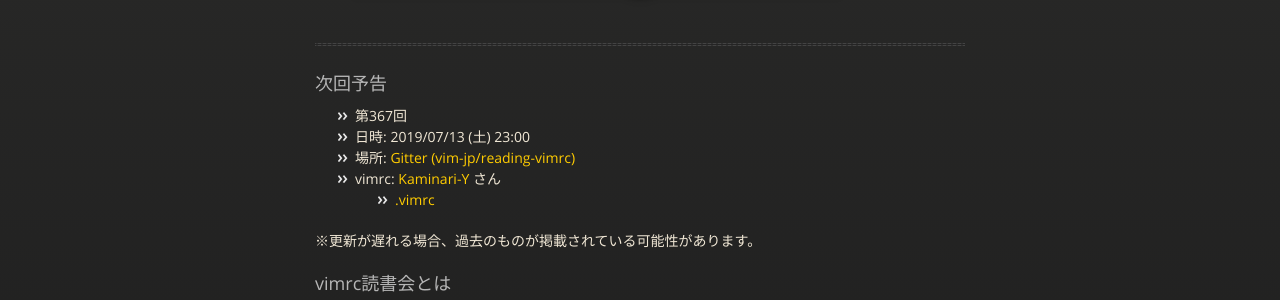
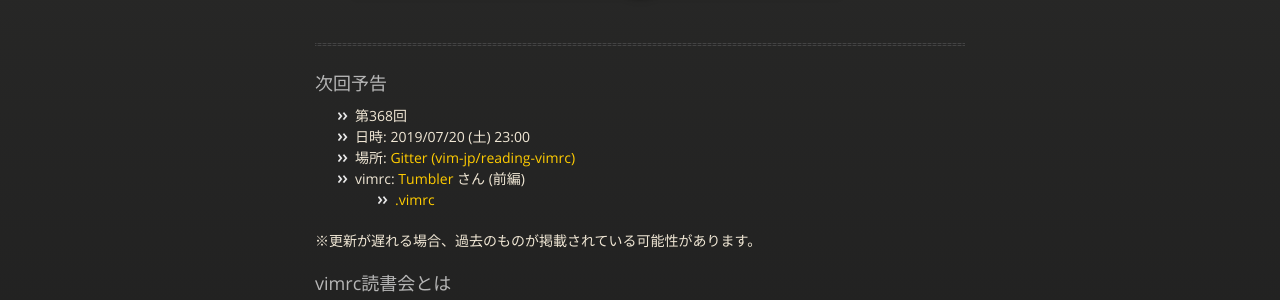
Before and after one commit to vim-jp/reading-vimrc, a Jekyll site: the page built from index.md, in a window 1280 px wide and 900 px high. Shown: the part 211-511 px from the top of the window. Built offline with Jekyll 4.4.1, drawn with Linux system fonts in a browser that asks for light colours; nearby versions of some CDN libraries.

Commit message:
Update the next information: #368 Tumbler

```diff
--- a/_data/next.yml
+++ b/_data/next.yml
@@ -1,11 +1,11 @@
-- id: 367
-  date: '2019-07-13 23:00'
+- id: 368
+  date: '2019-07-20 23:00'
   author:
-    name: Kaminari-Y
-    url: 'https://github.com/Kaminari-Y'
+    name: Tumbler
+    url: 'https://github.com/Tumbler'
   vimrcs:
-    - url: 'https://github.com/Kaminari-Y/dotfiles/blob/master/home/.vimrc'
+    - url: 'https://github.com/Tumbler/dotfiles/blob/master/.vimrc'
       name: .vimrc
       hash: null
-  part: null
+  part: 前編
   other: null
```
